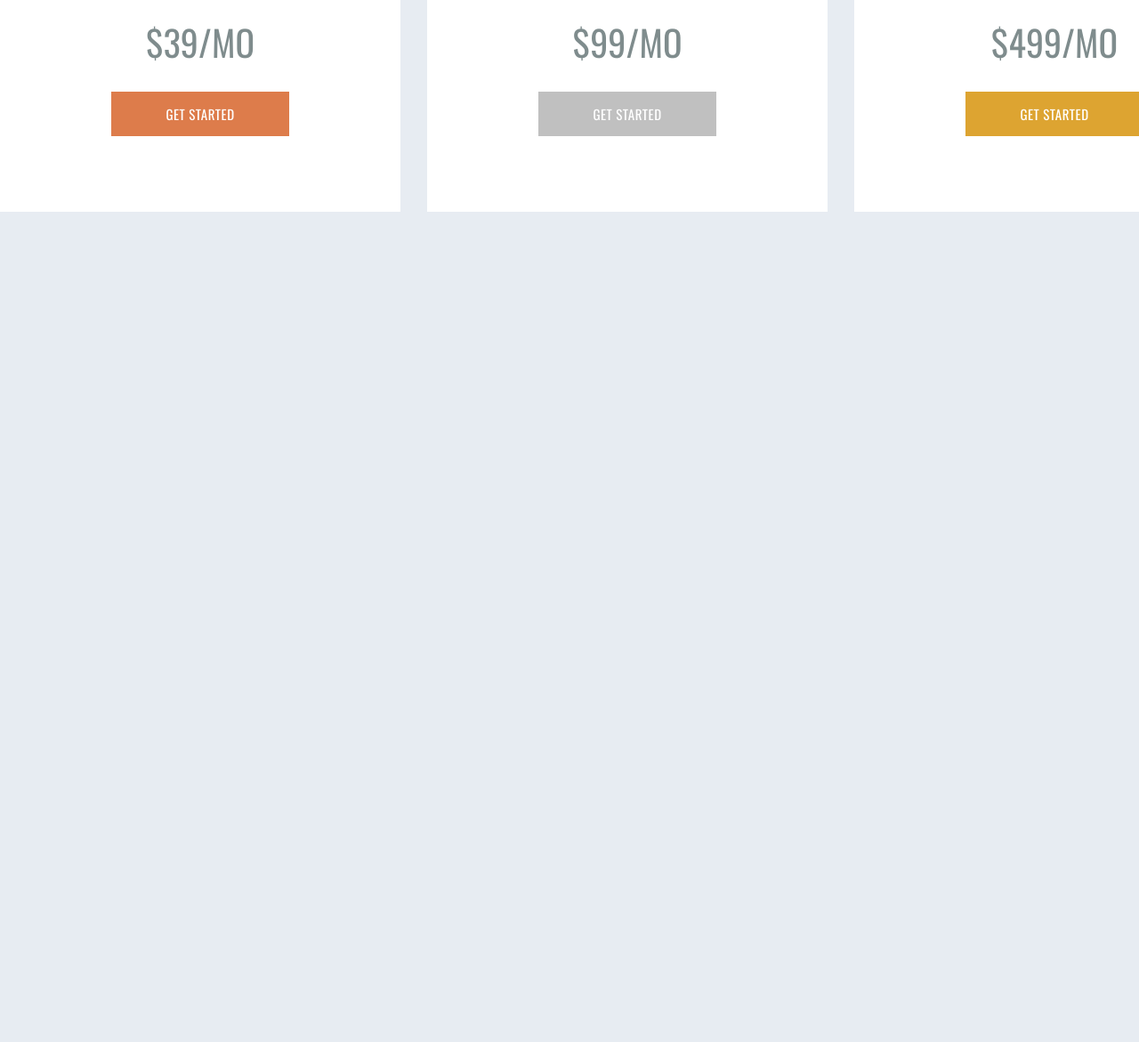
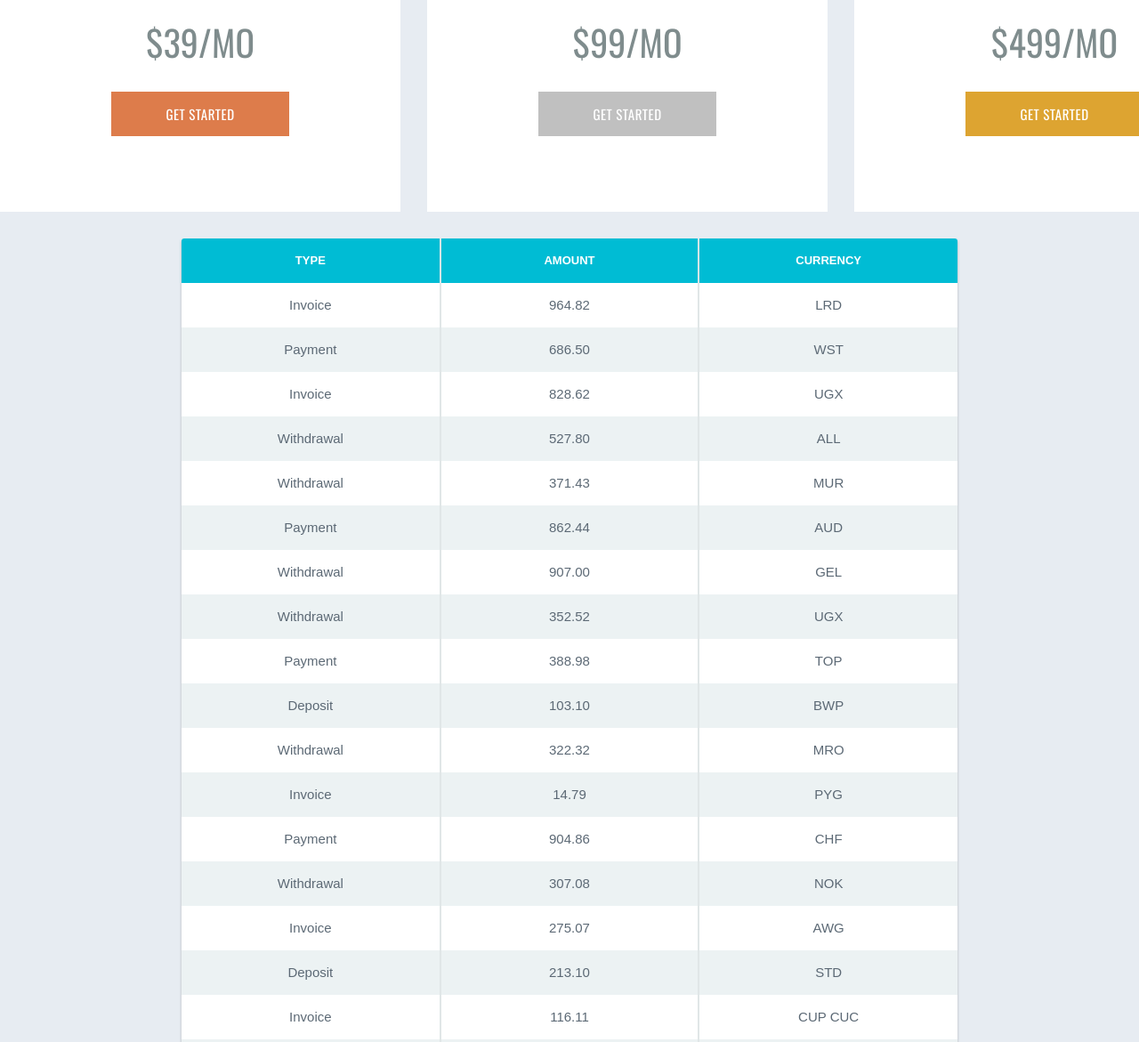
Before and after one commit to radomely/goit-react-hw-01-components, a React app: page / in a window 1280 px wide. Shown: the part 984-2155 px from the top of the page at 89% size. Before the commit the page ends 1252 px from the top, so only its background shows below. Built offline with nearby package versions, Linux system fonts and the light colour scheme.

Commit message:
added component TransactionHistory

```diff
--- a/src/components/App/App.js
+++ b/src/components/App/App.js
@@ -6,6 +6,8 @@ import PricingPlan from '../PricingPlan/PricingPlan';
 import user from '../../user.json';
 import stats from '../../stats.json';
 import pricingPlanItems from '../../pricing-plan.json';
+import transactions from '../../transactions.json';
+import TransactionHistory from '../TransactionHistory/TransactionHistory';
 
 function App() {
   return (
@@ -13,6 +15,7 @@ function App() {
       <Profile user={user} />
       <Stats title="Upload stats" stats={stats} />
       <PricingPlan items={pricingPlanItems} />
+      <TransactionHistory items={transactions} />
     </Fragment>
   );
 }
--- a/src/components/PricingItem/PricingItem.jsx
+++ b/src/components/PricingItem/PricingItem.jsx
@@ -6,11 +6,7 @@ const PricingItem = ({ label, icon, capacity, price, description }) => (
   <div className={styles.pricingItem}>
     <i
       className={styles.icon}
-      style={{
-        background: `url(${icon})`,
-        backgroundRepeat: 'no-repeat',
-        backgroundPosition: 'bottom',
-      }}
+      style={{ background: `bottom no-repeat url(${icon})` }}
     />
     <h2 className={[styles[label], styles.label].join(' ')}>{label}</h2>
     <p className={styles.capacity}>{capacity} Storage</p>
--- a/src/components/PricingItem/PricingItem.module.css
+++ b/src/components/PricingItem/PricingItem.module.css
@@ -1,10 +1,11 @@
 .pricingItem {
-  /* box-sizing: border-box; */
   padding: 85px 75px;
+  width: 300px;
   background-color: #ffffff;
-  width: 300px;
-  /* height: 700px; */
+  font-family: 'Oswald', sans-serif;
+  line-height: 1.2;
   text-align: center;
+  letter-spacing: 0.5px;
 }
 .icon {
   height: 162px;
@@ -15,11 +16,8 @@
 .label {
   margin-bottom: 14px;
   font-size: 35px;
-  font-family: 'Oswald';
+  font-weight: 400;
   text-transform: uppercase;
-  line-height: 1.2;
-  letter-spacing: 0.5px;
-  font-weight: 400;
 }
 .Bronze {
   color: #dd7c4b;
@@ -33,9 +31,7 @@
 .capacity {
   margin-bottom: 14px;
   font-size: 17px;
-  font-family: 'Oswald';
   text-transform: uppercase;
-  line-height: 1.2;
   color: #b4b4b4;
 }
 .description {
@@ -44,16 +40,12 @@
   font-family: 'Raleway';
   color: #bababa;
   line-height: 1.667;
-  text-align: center;
-  letter-spacing: 0.5px;
 }
 .price {
   margin-bottom: 32px;
   font-size: 40px;
-  font-family: 'Oswald';
   color: #7f8c8d;
   text-transform: uppercase;
-  line-height: 1.2;
   letter-spacing: 0.1px;
 }
 .button {
--- /dev/null
+++ b/src/components/TransactionHistory/TransactionHistory.jsx
@@ -0,0 +1,38 @@
+import React from 'react';
+import styles from './TransactionHistory.module.css';
+import PropTypes from 'prop-types';
+
+const TransactionHistory = ({ items }) => (
+  <table className={styles.transactionHistory}>
+    <thead>
+      <tr>
+        <th>Type</th>
+        <th>Amount</th>
+        <th>Currency</th>
+      </tr>
+    </thead>
+
+    <tbody>
+      {items.map(item => (
+        <tr key={item.id}>
+          <td>{item.type}</td>
+          <td>{item.amount}</td>
+          <td>{item.currency}</td>
+        </tr>
+      ))}
+    </tbody>
+  </table>
+);
+
+TransactionHistory.propTypes = {
+  items: PropTypes.arrayOf(
+    PropTypes.shape({
+      id: PropTypes.string.isRequired,
+      type: PropTypes.string.isRequired,
+      amount: PropTypes.string.isRequired,
+      currency: PropTypes.string.isRequired,
+    }),
+  ).isRequired,
+};
+
+export default TransactionHistory;
--- /dev/null
+++ b/src/components/TransactionHistory/TransactionHistory.module.css
@@ -0,0 +1,53 @@
+.transactionHistory {
+  margin: 30px auto;
+  width: 872px;
+  text-align: center;
+  font-size: 15px;
+  font-family: 'HelveticaNeueCyr', sans-serif;
+  color: #5c6975;
+  line-height: 2;
+  border-radius: 3px;
+  background-color: #ffffff;
+  box-shadow: 0px 2px 3px 0px rgba(0, 0, 0, 0.25);
+  border-collapse: collapse;
+  table-layout: fixed;
+}
+.transactionHistory th {
+  font-size: 13px;
+  color: #ffffff;
+  font-weight: 700;
+  text-transform: uppercase;
+  line-height: 2.308;
+  background-color: #00bcd4;
+  padding: 10px 0;
+}
+.transactionHistory th:first-child {
+  border-top-left-radius: 3px;
+}
+.transactionHistory th:last-child {
+  border-top-right-radius: 3px;
+}
+.transactionHistory th:not(:nth-child(3n)) {
+  border-right: 2px solid #e0e6e7;
+}
+.transactionHistory tr:nth-child(2n) {
+  background-color: #ecf2f3;
+}
+.transactionHistory td {
+  padding: 10px 0;
+}
+.transactionHistory td:not(:nth-child(3n)) {
+  border-right: 2px solid #e0e6e7;
+}
+.transactionHistory tr:last-child td:first-child {
+  border-bottom-left-radius: 3px;
+}
+.transactionHistory tr:last-child td:last-child {
+  border-bottom-right-radius: 3px;
+}
+.transactionHistory td:first-child {
+  text-transform: capitalize;
+}
+.transactionHistory td:last-child {
+  text-transform: uppercase;
+}
--- /dev/null
+++ b/src/transactions.json
@@ -0,0 +1,122 @@
+[
+  {
+    "id": "1e0700a2-5183-4291-85cc-2065a036a683",
+    "type": "invoice",
+    "amount": "964.82",
+    "currency": "LRD"
+  },
+  {
+    "id": "a30f821b-4d25-4ff0-abdd-e340b3f0dd2b",
+    "type": "payment",
+    "amount": "686.50",
+    "currency": "WST"
+  },
+  {
+    "id": "44dca67a-8e5a-4798-bf8e-b15efd4e1abd",
+    "type": "invoice",
+    "amount": "828.62",
+    "currency": "UGX"
+  },
+  {
+    "id": "ea8ed3dc-2b68-4a53-905a-53ecb0adef33",
+    "type": "withdrawal",
+    "amount": "527.80",
+    "currency": "ALL"
+  },
+  {
+    "id": "ea76146a-0b00-4b80-bc02-a8c822176712",
+    "type": "withdrawal",
+    "amount": "371.43",
+    "currency": "MUR"
+  },
+  {
+    "id": "63ca02f9-d637-46b5-9237-f3b24425e029",
+    "type": "payment",
+    "amount": "862.44",
+    "currency": "AUD"
+  },
+  {
+    "id": "ed0263e8-59a5-4bf1-87e0-2bb88e53dc34",
+    "type": "withdrawal",
+    "amount": "907.00",
+    "currency": "GEL"
+  },
+  {
+    "id": "6013bad0-750c-4691-8bc2-d8f2b43969c4",
+    "type": "withdrawal",
+    "amount": "352.52",
+    "currency": "UGX"
+  },
+  {
+    "id": "252c7be4-8b06-4fa7-8d42-61fb835b70d5",
+    "type": "payment",
+    "amount": "388.98",
+    "currency": "TOP"
+  },
+  {
+    "id": "4eaab41b-b967-40ac-82ed-85fc66f646f1",
+    "type": "deposit",
+    "amount": "103.10",
+    "currency": "BWP"
+  },
+  {
+    "id": "9648a350-8469-42d5-8bf3-18090de5fe67",
+    "type": "withdrawal",
+    "amount": "322.32",
+    "currency": "MRO"
+  },
+  {
+    "id": "9c5c25fb-1a95-4b2f-8d1f-4c4426d677cc",
+    "type": "invoice",
+    "amount": "14.79",
+    "currency": "PYG"
+  },
+  {
+    "id": "43ef232c-80e9-4d6f-b48a-b22405620de3",
+    "type": "payment",
+    "amount": "904.86",
+    "currency": "CHF"
+  },
+  {
+    "id": "5161682e-e620-4019-ab0a-24ceb10fbd20",
+    "type": "withdrawal",
+    "amount": "307.08",
+    "currency": "NOK"
+  },
+  {
+    "id": "7b119d71-42e6-4c42-a141-6818b07bb9ff",
+    "type": "invoice",
+    "amount": "275.07",
+    "currency": "AWG"
+  },
+  {
+    "id": "a4f65722-65c4-4c28-b1f4-b8ed988bb205",
+    "type": "deposit",
+    "amount": "213.10",
+    "currency": "STD"
+  },
+  {
+    "id": "c6e5784b-0ca3-48d6-86e5-b5128af5a523",
+    "type": "invoice",
+    "amount": "116.11",
+    "currency": "CUP CUC"
+  },
+  {
+    "id": "c9ebed6a-3a02-4b49-ac0d-0534b51f2bfd",
+    "type": "invoice",
+    "amount": "878.67",
+    "currency": "HKD"
+  },
+  {
+    "id": "a4a98b0e-b22c-438b-9f83-de2df52110c8",
+    "type": "invoice",
+    "amount": "725.03",
+    "currency": "UYU UYI"
+  },
+  {
+    "id": "b39bfa7a-0166-4c47-94d6-87d20590f746",
+    "type": "payment",
+    "amount": "405.45",
+    "currency": "MDL"
+  }
+]
```
